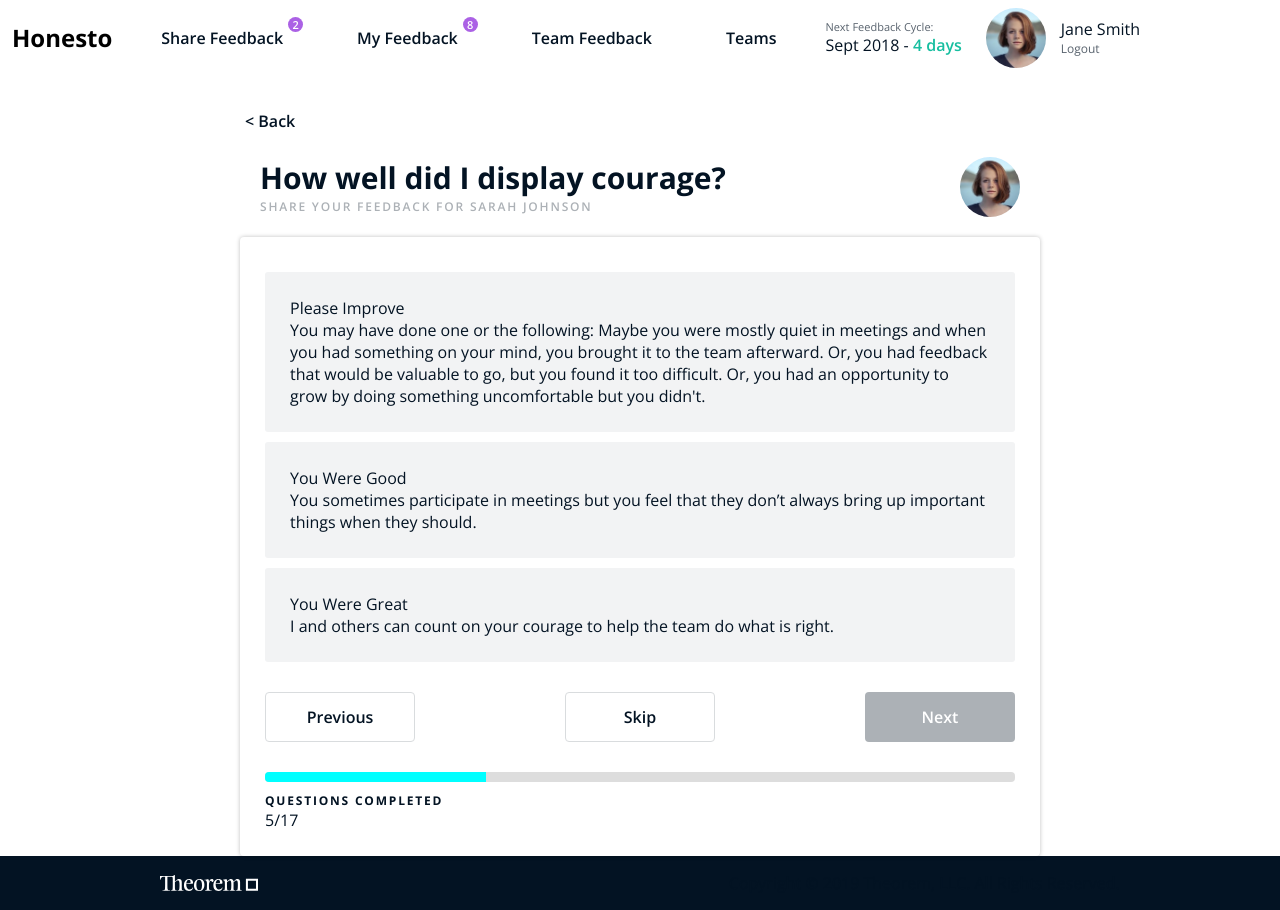
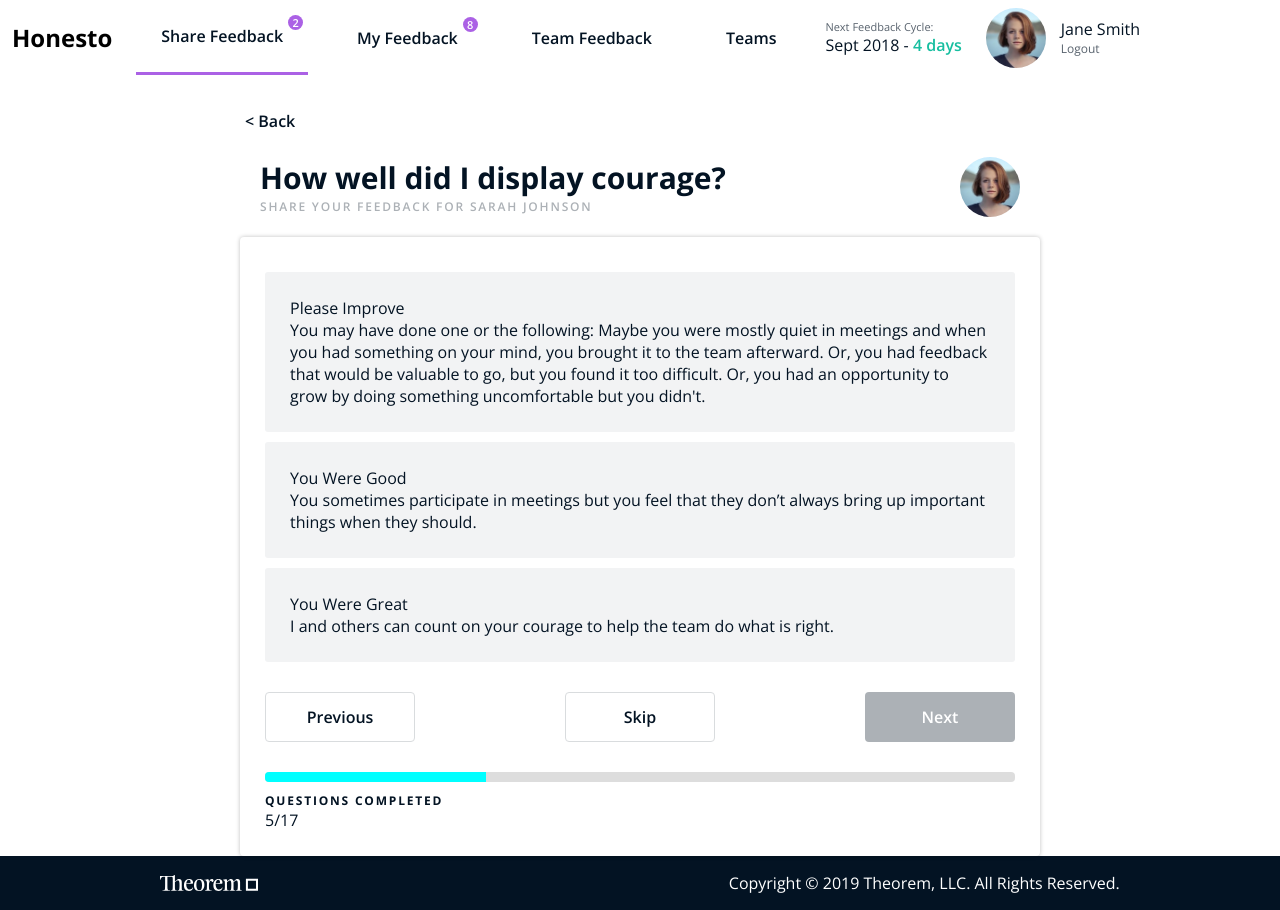
Before and after one commit to suzdalnitski/honesto-prototype, a React (Create React App) app: page /share-feedback/1 in a window 1280 px wide. Built offline with nearby package versions, Linux system fonts and the light colour scheme.

Commit message:
minor fixes

```diff
--- a/src/index.css
+++ b/src/index.css
@@ -5,7 +5,6 @@
   padding: 0;
   box-sizing: border-box;
   font-family: "Open Sans", sans-serif;
-  color: #031323;
 }
 
 button {
@@ -17,3 +16,7 @@ button {
   cursor: pointer;
   outline: inherit;
 }
+
+html {
+  color: #031323;
+}
--- a/src/modules/layout/Menu/Menu.js
+++ b/src/modules/layout/Menu/Menu.js
@@ -23,7 +23,7 @@ const honestoTextStyle = {
 const Menu = () => {
   const location = useLocation();
 
-  const isPath = pathname => location.pathname === pathname;
+  const isPath = pathname => location.pathname.includes(pathname);
 
   return (
     <div style={menuStyle}>
--- a/src/modules/pages/ShareFeedbackPage/ShareFeedbackList/ShareFeedbackButton.js
+++ b/src/modules/pages/ShareFeedbackPage/ShareFeedbackList/ShareFeedbackButton.js
@@ -25,7 +25,7 @@ const ShareFeedbackButton = ({type, goto}) => (
 
 ShareFeedbackButton.propTypes = {
   type: PropTypes.oneOf([FILL_OUT, VIEW_SUBMISSION]).isRequired,
-  goto: PropTypes.string.isRequired,
+  goto: PropTypes.string,
 };
 
 export default ShareFeedbackButton;
--- a/src/modules/pages/ShareFeedbackPage/ShareFeedbackList/ShareFeedbackItem.js
+++ b/src/modules/pages/ShareFeedbackPage/ShareFeedbackList/ShareFeedbackItem.js
@@ -25,7 +25,11 @@ const ShareFeedbackItem = ({userid, name, type}) => (
     <Avatar />
     <div style={usernameStyle}>{name}</div>
     <FlexSpacer />
-    <ShareFeedbackButton type={type} goto={`/share-feedback/${userid}`} />
+    {type === FILL_OUT ? (
+      <ShareFeedbackButton type={type} goto={`/share-feedback/${userid}`} />
+    ) : (
+      <ShareFeedbackButton type={type} />
+    )}
   </div>
 );
 
```
